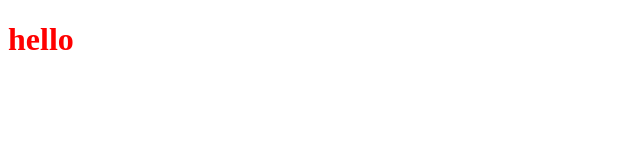
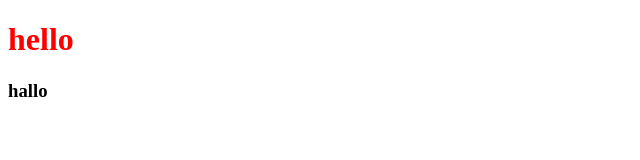
Before and after one commit to camilleroch/Code_Academy, a plain HTML site: page index.html in a window 1280 px wide. Shown: the full height of the page, 0-640 px from the left. Drawn offline with Linux system fonts and the light colour scheme.

Commit message:
added h3

```diff
--- a/index.html
+++ b/index.html
@@ -11,3 +11,5 @@
 
 </body>
 <h1>hello</h1>
+
+<h3>hallo</h3>
```
